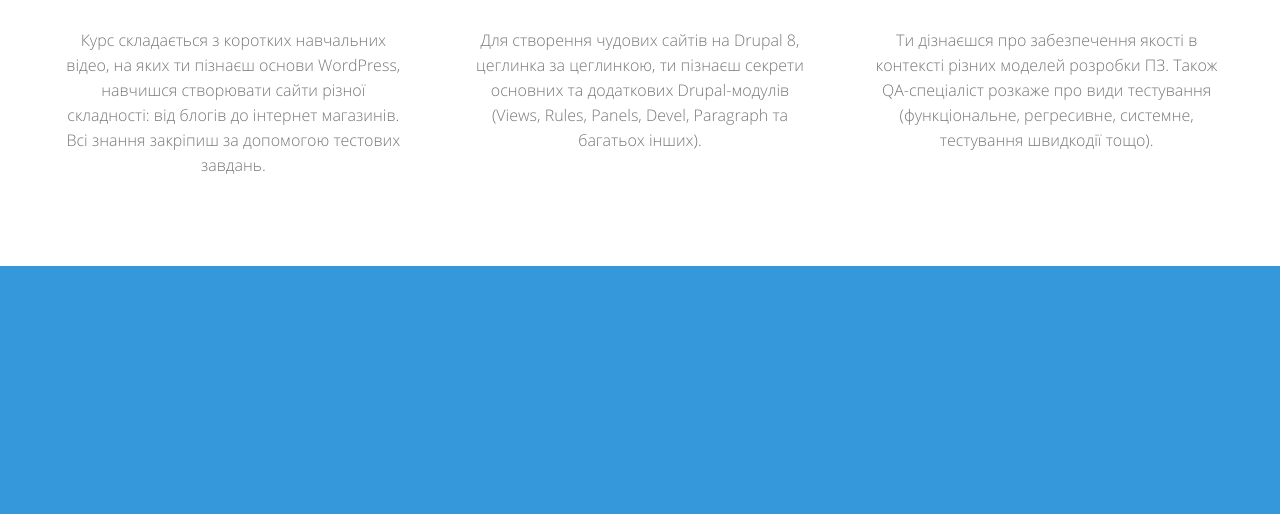
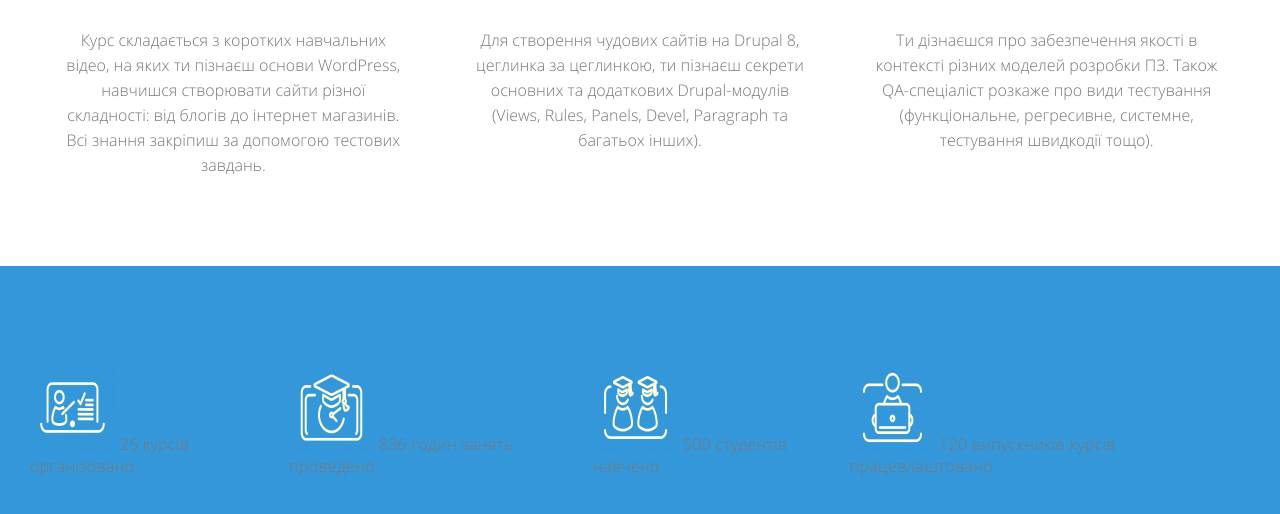
Before and after one commit to yuraulio/id_html, a website: page app/index.html in a window 1280 px wide. Shown: the part 1067-1581 px from the top of the page. Drawn offline with Linux system fonts and the light colour scheme.

Commit message:
Додав розмітку блоку статистики.

```diff
--- a/app/index.html
+++ b/app/index.html
@@ -110,7 +110,24 @@
     <div class="stat">
       <section>
         <div class="stat_item">
-
+          <img src="images/icons/statistic-icon-1.png">
+          <span>25</span>
+          <span>курсів організовано</span>
+        </div>
+        <div class="stat_item">
+          <img src="images/icons/statistic-icon-2.png">
+          <span>836</span>
+          <span>годин занять проведено</span>
+        </div>
+        <div class="stat_item">
+          <img src="images/icons/statistic-icon-3.png">
+          <span>500</span>
+          <span>студентів навчено</span>
+        </div>
+        <div class="stat_item">
+          <img src="images/icons/statistic-icon-4.png">
+          <span>120</span>
+          <span>випускників курсів працевлаштовано</span>
         </div>
       </section>
     </div>
```
